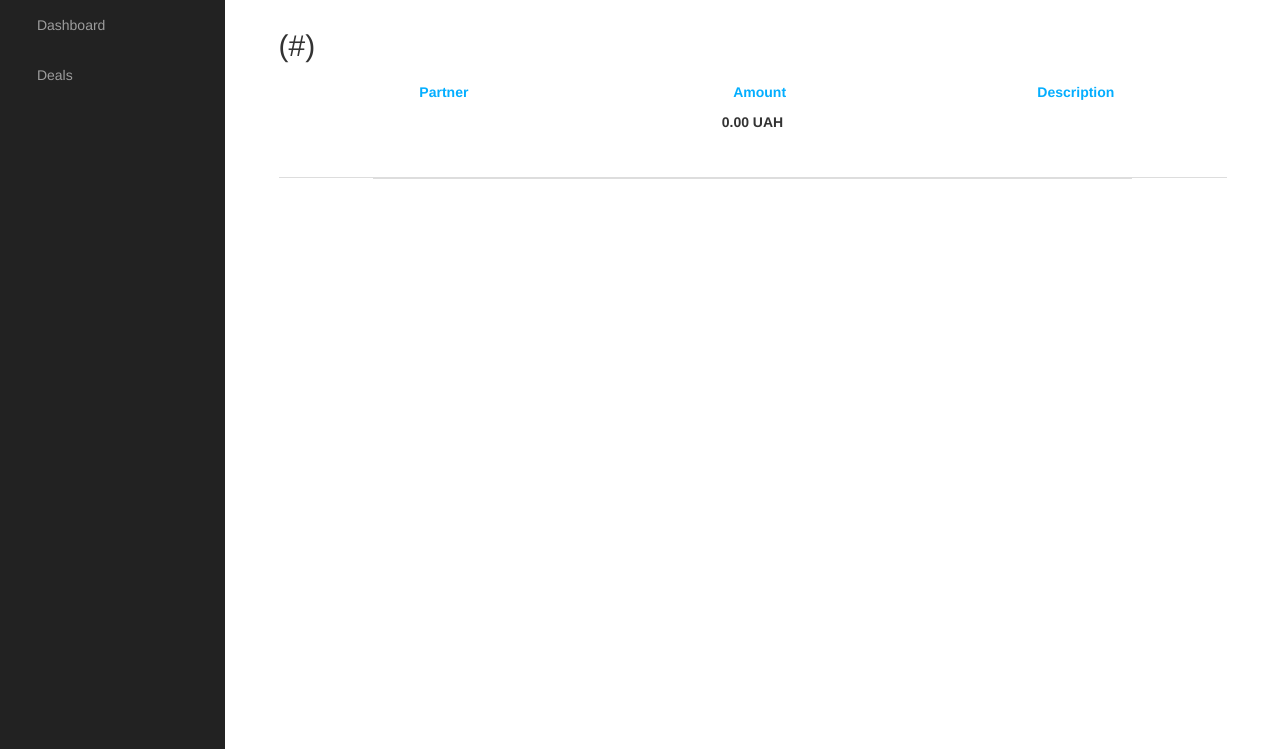
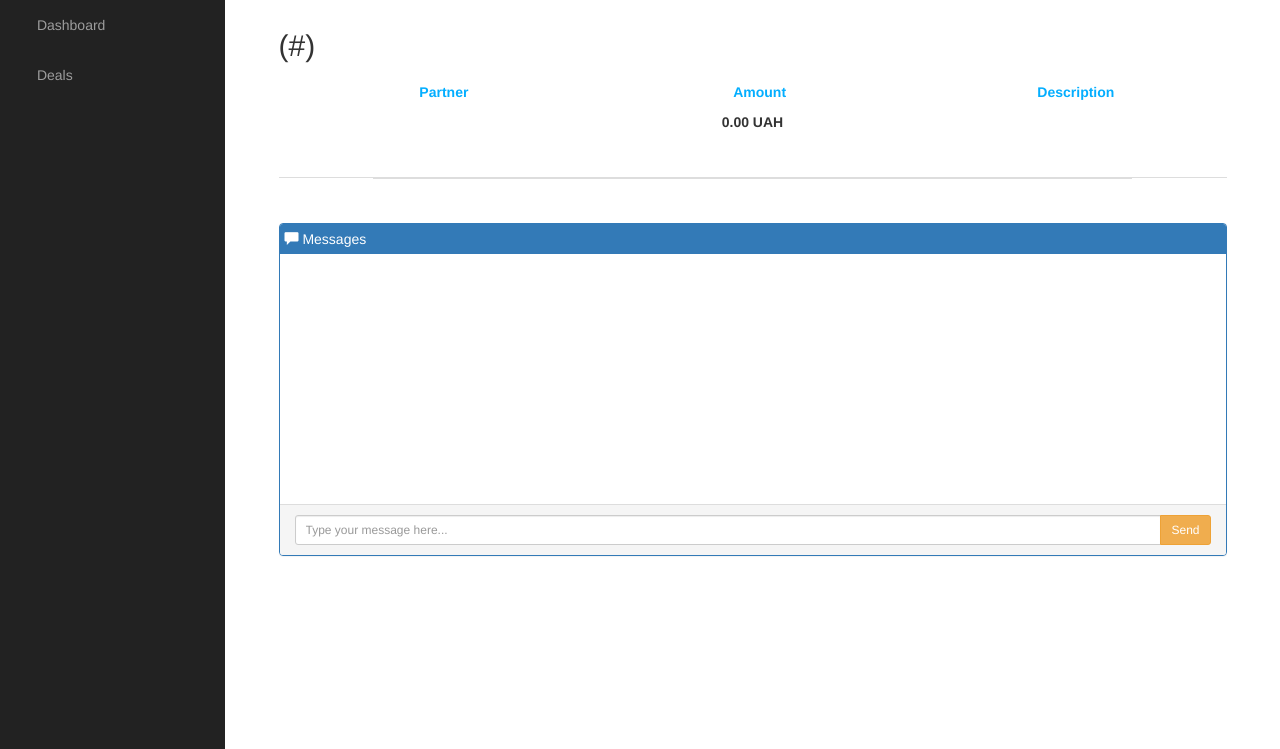
Before and after one commit to z3st1k/diploma, a CakePHP app: the page made by app/View/Deals/view.ctp in a window 1280 px wide. Shown: the part 51-800 px from the top of the page. Run offline with PHP 8.4 and a stand-in for CakePHP, Linux system fonts and the light colour scheme; the template is opened without the code that fills it, so the values that code supplies are empty; grey boxes labelled with a size stand in for pictures from a placeholder-image service; some libraries are stand-ins or nearby versions; some web fonts are replaced.

Commit message:
Added deal messages

```diff
--- a/app/View/Deals/view.ctp
+++ b/app/View/Deals/view.ctp
@@ -32,6 +32,49 @@
                 <?php echo $this->Deal->getHtmlAction($deal, $Auth->user('id')); ?>
             </div>
         </div>
+        <div class="messages">
+            <div class="row">
+                <div class="col-md-12">
+                    <div class="panel panel-primary">
+                        <div class="panel-heading" id="accordion">
+                            <span class="glyphicon glyphicon-comment"></span> Messages
+                        </div>
+                        <div class="panel-body">
+                            <ul class="chat">
+                                <?php foreach ($messages as $message): ?>
+                                    <li class="<?php echo $message['DealMessages']['senderId'] == $Auth->user('id') ? 'left' : 'right'; ?> clearfix">
+                                        <span class="chat-img <?php echo $message['DealMessages']['senderId'] == $Auth->user('id') ? 'pull-left' : 'pull-right'; ?>">
+                                            <img src="<?php echo $message['User']['avatar'] ? $this->webroot . $message['User']['avatar'] : "//placehold.it/200"; ?>" alt="User Avatar" class="img-circle"/>
+                                        </span>
+                                        <div class="chat-body clearfix">
+                                            <div class="header">
+                                                <strong class="<?php echo $message['DealMessages']['senderId'] == $Auth->user('id') ? '' : 'pull-right'; ?> primary-font"><?php echo $message['User']['surname'] . ' ' . $message['User']['name'] ?></strong>
+                                                <small class="<?php echo $message['DealMessages']['senderId'] == $Auth->user('id') ? 'pull-right' : 'pull-left'; ?> text-muted">
+                                                    <span class="glyphicon glyphicon-time"></span><?php echo date('Y-m-d H:i:s', $message['DealMessages']['date']); ?>
+                                                </small>
+                                            </div>
+                                            <p>
+                                                <?php echo $message['DealMessages']['message']; ?>
+                                            </p>
+                                        </div>
+                                    </li>
+                                <?php endforeach; ?>
+                            </ul>
+                        </div>
+                        <div class="panel-footer">
+                            <div class="input-group">
+                                <input id="btn-input" type="text" class="form-control input-sm"
+                                       placeholder="Type your message here..."/>
+                                <span class="input-group-btn">
+                            <button class="btn btn-warning btn-sm" id="btn-chat">
+                                Send</button>
+                        </span>
+                            </div>
+                        </div>
+                    </div>
+                </div>
+            </div>
+        </div>
     </div>
 </div>
 
@@ -40,5 +83,41 @@
         $('#myTab li a').click(function () {
             return false;
         });
+
+        $("#btn-chat").click(function () {
+            var message = $("#btn-input").val();
+
+            $.ajax({
+                url: "<?php echo $this->webroot;?>deals/ajaxMessage",
+                data: {
+                    dealId: <?php echo $deal['Deal']['id'] ?>,
+                    message: message
+                },
+                type: "POST",
+                success: function (response) {
+                    var data = $.parseJSON(response);
+
+                    if (data.code == 201) {
+                        $.notify(data.msg, {
+                            align: "left",
+                            verticalAlign: "top",
+                            type: "success",
+                            icon: "check"
+                        });
+
+                        setTimeout(function () {
+                            location.reload();
+                        }, 1000);
+                    } else if (data.code == 101) {
+                        $.notify(data.msg, {
+                            align: "left",
+                            verticalAlign: "top",
+                            type: "danger",
+                            icon: "close"
+                        });
+                    }
+                }
+            });
+        });
     });
 </script>
--- a/app/webroot/css/full.css
+++ b/app/webroot/css/full.css
@@ -563,3 +563,78 @@ div.buttons {
     content: '';
     display: table;
 }
+
+.chat
+{
+    list-style: none;
+    margin: 0;
+    padding: 0;
+}
+
+.chat li
+{
+    margin-bottom: 10px;
+    padding-bottom: 5px;
+    border-bottom: 1px dotted #B3A9A9;
+}
+
+.chat li.left .chat-body
+{
+    margin-left: 60px;
+}
+
+.chat li.right .chat-body
+{
+    margin-right: 60px;
+}
+
+.chat li.right {
+    float: none;
+}
+
+.chat li .chat-body p
+{
+    margin: 0;
+    color: #777777;
+}
+
+.panel .slidedown .glyphicon, .chat .glyphicon
+{
+    margin-right: 5px;
+}
+
+.panel-body
+{
+    overflow-y: scroll;
+    height: 250px;
+}
+
+::-webkit-scrollbar-track
+{
+    -webkit-box-shadow: inset 0 0 6px rgba(0,0,0,0.3);
+    background-color: #F5F5F5;
+}
+
+::-webkit-scrollbar
+{
+    width: 12px;
+    background-color: #F5F5F5;
+}
+
+::-webkit-scrollbar-thumb
+{
+    -webkit-box-shadow: inset 0 0 6px rgba(0,0,0,.3);
+    background-color: #555;
+}
+
+#accordion {
+    height: 30px;
+}
+
+.chat-img img {
+    max-width: 50px;
+}
+
+.chat-body .header {
+    min-height: 20px;
+}
--- a/app/webroot/js/jquery.additional.js
+++ b/app/webroot/js/jquery.additional.js
@@ -52,7 +52,6 @@ function changeDealStatus(url, dealId, $status) {
                     icon: "close"
                 });
             }
-
         }
     });
 }
```
Also changed, not shown: app/Controller/DealsController.php (+66 -2 lines), app/Model/DealMessages.php (added, +12 -0 lines).
